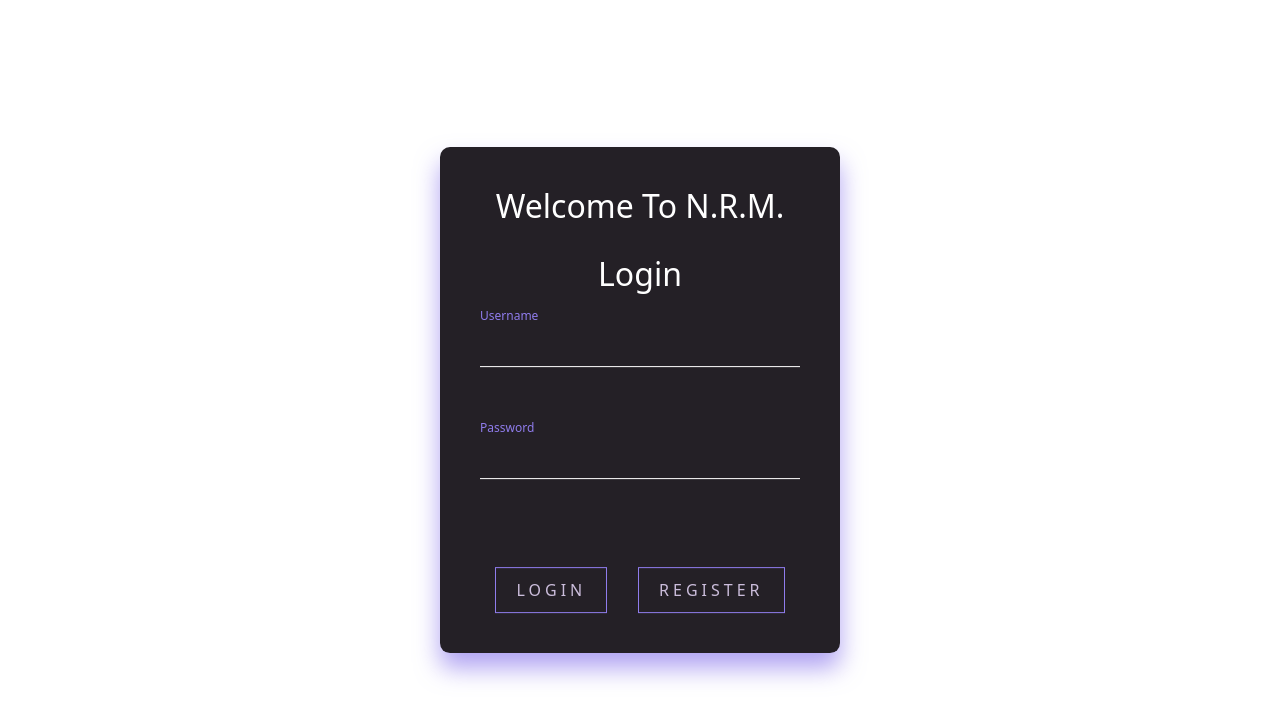
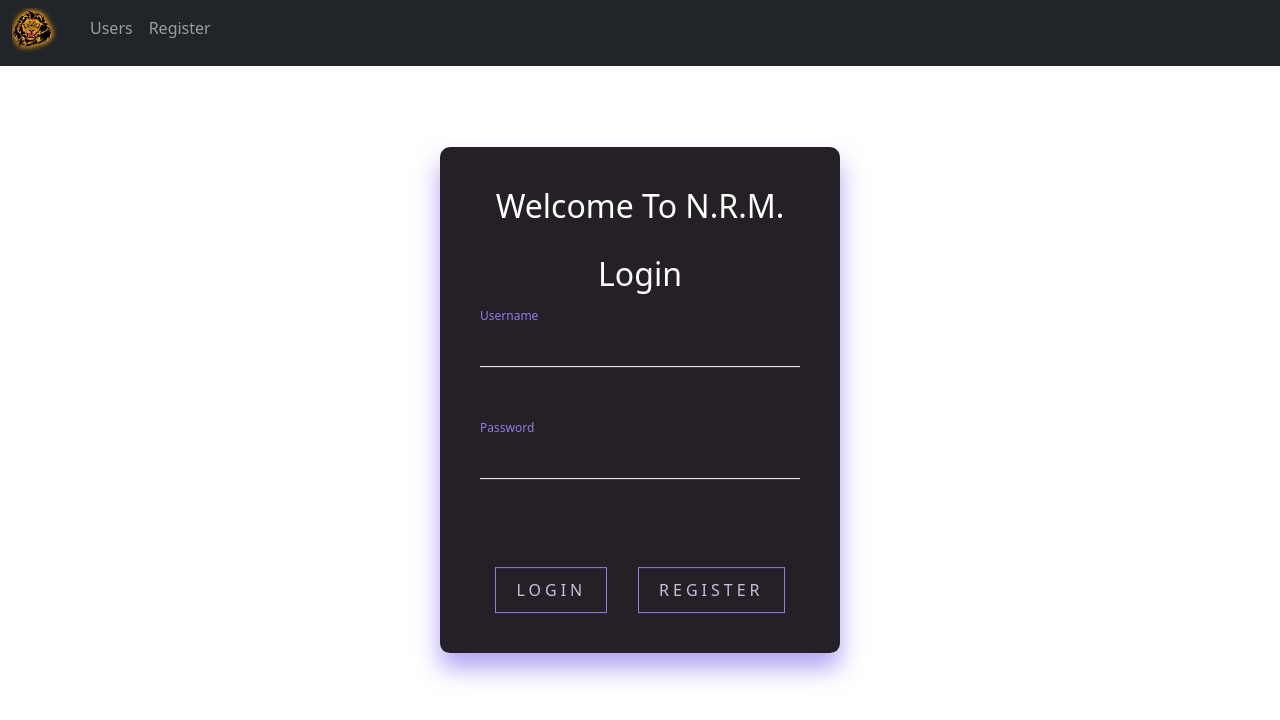
Before and after one commit to NickNSX/TeamBProject, an Angular app in the folder Frontend/Frontend/NRMSupport/: page / in a window 1280 px wide. Shown: the top 720 px of the page. Built offline with nearby package versions, Linux system fonts and the light colour scheme.

Commit message:
Added a navbar component

```diff
--- a/Frontend/Frontend/NRMSupport/src/app/app.component.html
+++ b/Frontend/Frontend/NRMSupport/src/app/app.component.html
@@ -1,2 +1,3 @@
 
+<app-navbar></app-navbar>
 <router-outlet></router-outlet>
--- a/Frontend/Frontend/NRMSupport/src/app/app.module.ts
+++ b/Frontend/Frontend/NRMSupport/src/app/app.module.ts
@@ -9,6 +9,7 @@ import { FormsModule } from '@angular/forms';
 import { HttpClientModule } from '@angular/common/http';
 import { LoginComponent } from './components/login/login.component';
 import { UserComponent } from './components/user/user.component';
+import { NavbarComponent } from './components/navbar/navbar.component';
 
 @NgModule({
   declarations: [
@@ -16,7 +17,8 @@ import { UserComponent } from './components/user/user.component';
     ReimbursementsComponent,
     RegisterComponent,
     LoginComponent,
-    UserComponent
+    UserComponent,
+    NavbarComponent
   ],
   imports: [
     BrowserModule,
--- /dev/null
+++ b/Frontend/Frontend/NRMSupport/src/app/components/navbar/navbar.component.css
@@ -0,0 +1,5 @@
+img {
+    width: 50px;
+    height: 50px;
+    margin-right: 20px;
+}
--- /dev/null
+++ b/Frontend/Frontend/NRMSupport/src/app/components/navbar/navbar.component.html
@@ -0,0 +1,17 @@
+<nav class="navbar navbar-expand navbar-dark bg-dark">
+    <div class="container-fluid d-flex justify-content-between">
+        <ul class="navbar-nav">
+            <li class="navbar-item">
+                <a  routerLink="">
+                    <img src="../../../assets/lion-logopng-33408.png" alt="Home" (click)="logOut()">
+                </a>
+            </li>
+            <li class="navbar-item">
+                <a class="nav-link" routerLink="user">Users</a>
+            </li>
+            <li class="navbar-item">
+                <a class="nav-link" routerLink="register">Register</a>
+            </li>
+        </ul>
+    </div>
+</nav>
--- /dev/null
+++ b/Frontend/Frontend/NRMSupport/src/app/components/navbar/navbar.component.ts
@@ -0,0 +1,19 @@
+import { Component, OnInit } from '@angular/core';
+import { UserService } from 'src/app/services/user.service';
+
+@Component({
+  selector: 'app-navbar',
+  templateUrl: './navbar.component.html',
+  styleUrls: ['./navbar.component.css']
+})
+export class NavbarComponent implements OnInit {
+
+  constructor(private us:UserService) { }
+
+  ngOnInit(): void { }
+
+  logOut() {
+    this.us.logOut();
+  }
+
+}
```
Also changed, not shown: Frontend/Frontend/NRMSupport/src/assets/lion-logopng-33408.png (added), 1 other file (tests, documents, lock files or other folders).
